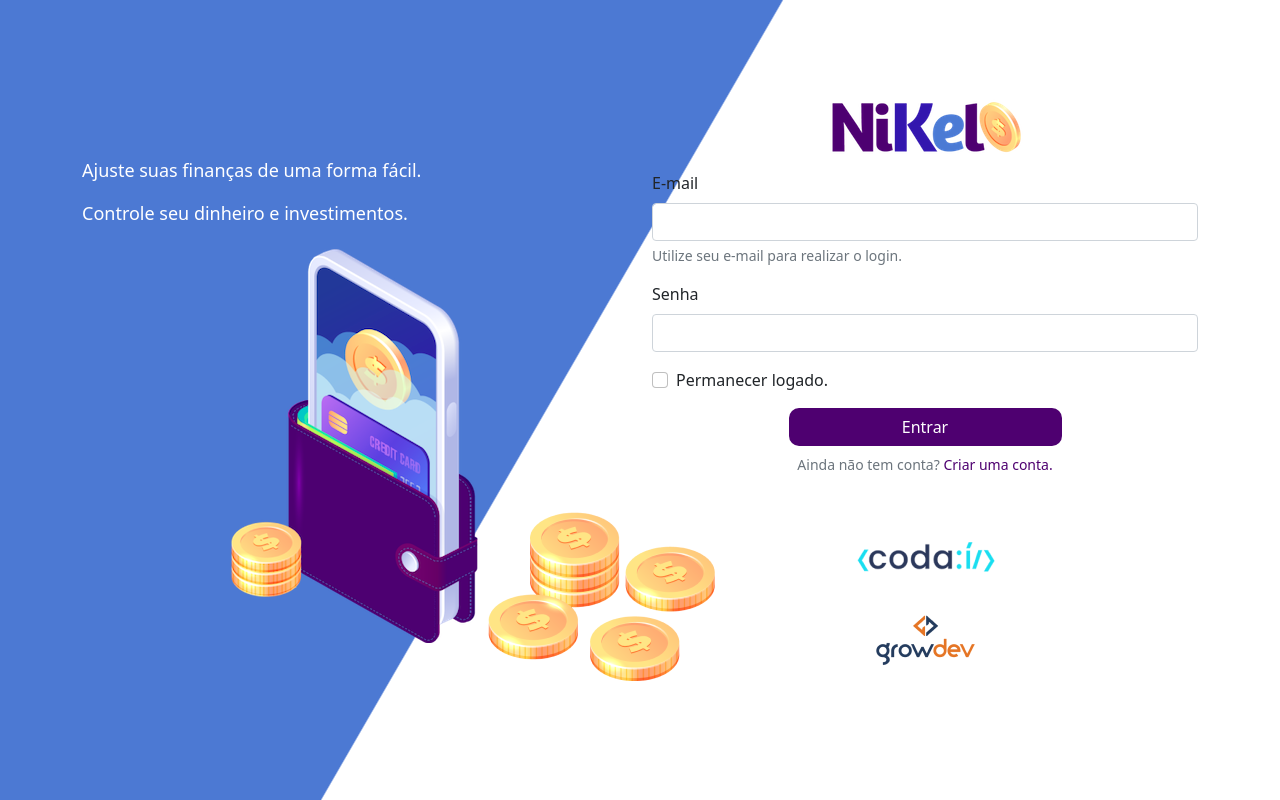
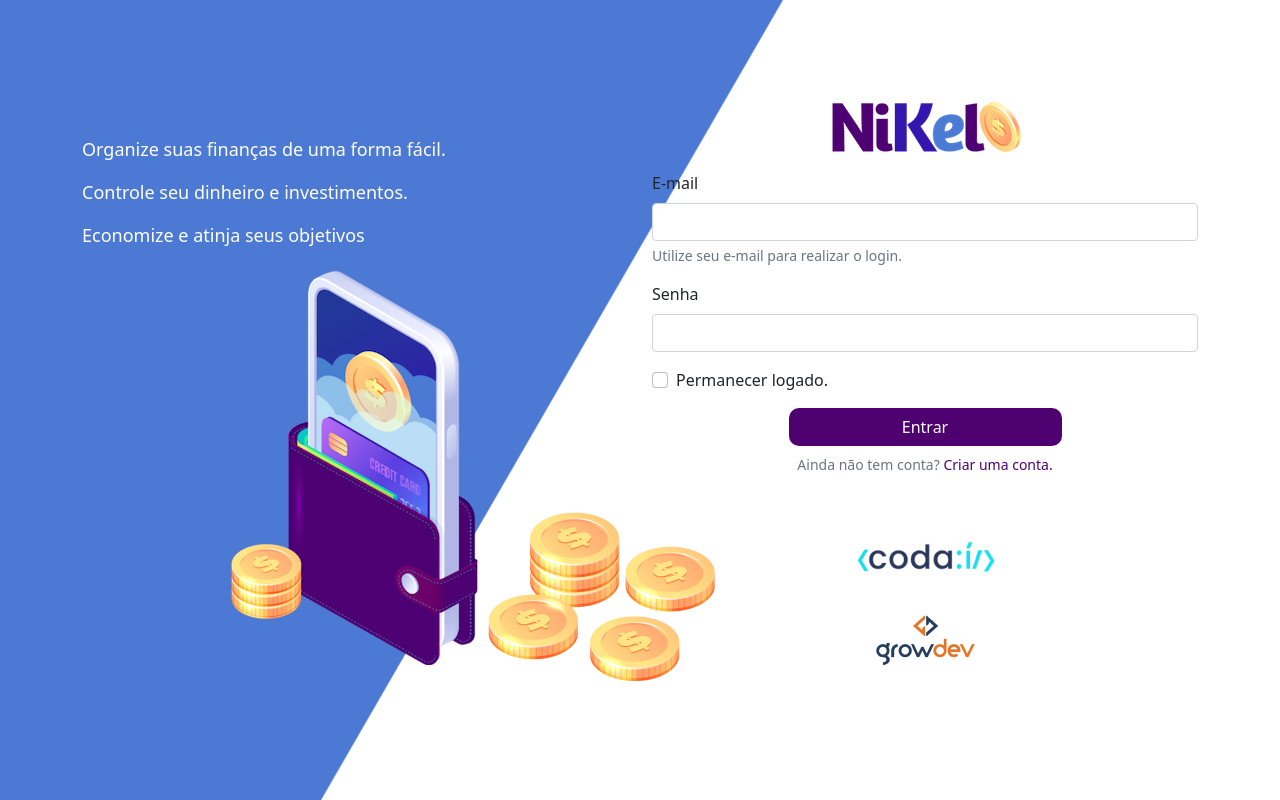
Before and after one commit to JotapCandido/Nikel, a plain HTML site: page Public/Index.html in a window 1280 px wide. Drawn offline with nearby package versions, Linux system fonts and the light colour scheme.

Commit message:
Correção na DIV de text-login

```diff
--- a/Public/Index.html
+++ b/Public/Index.html
@@ -13,8 +13,9 @@
             <div class="row vh-100">
                 <div class="col d-flex justify-content-center my-5 flex-column">
                     <div class="text-login">
-                        <p>Ajuste suas finanças de uma forma fácil.</p>
+                        <p>Organize suas finanças de uma forma fácil.</p>
                         <p>Controle seu dinheiro e investimentos.</p>
+                        <p>Economize e atinja seus objetivos</p>
                     </div>
                     <div class="text-center">
                         <img src="./assets/images/pocket.png" alt="image pocket" class="img-fluid" srcset="">
```
